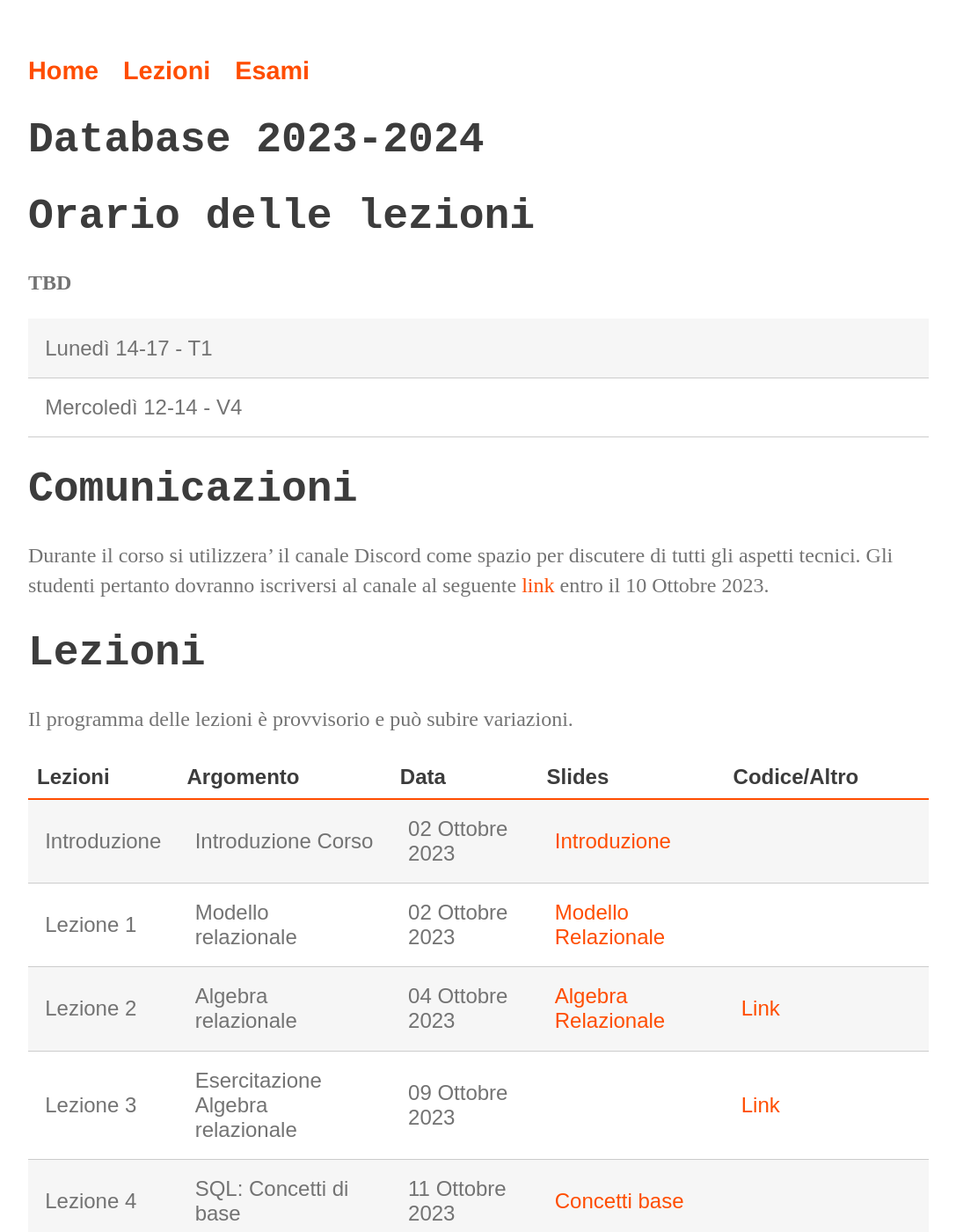
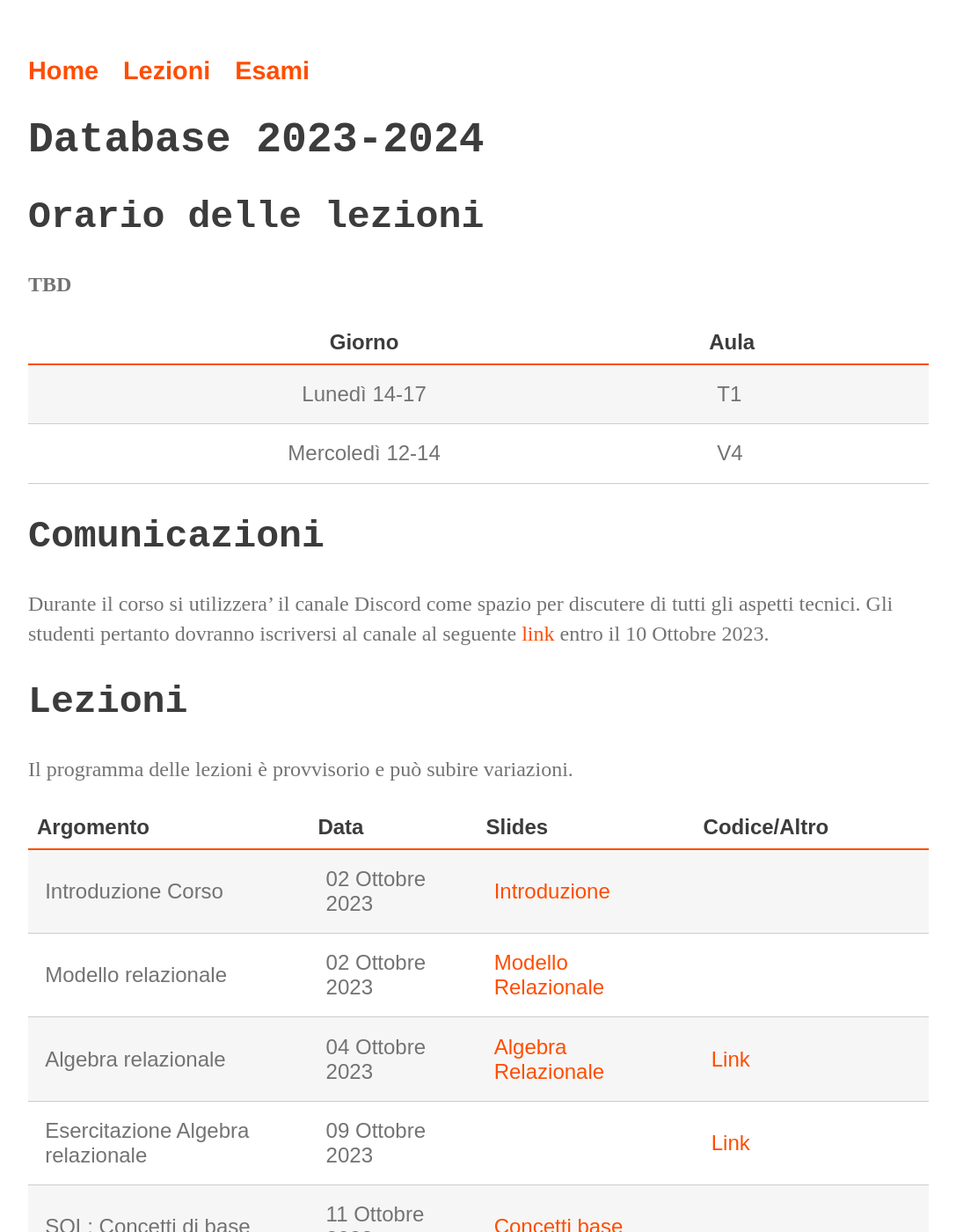
Before and after one commit to perceivelab/db-fo-24, a Jekyll site: the page built from index.md, in a window 1280 px wide and 1400 px high. Shown: the whole window at 88% size, without its empty margins (96-1183 px from the left). Built offline with Jekyll 4.4.1, drawn with Linux system fonts in a browser that asks for light colours; some of the changed text lies outside the part shown.

Commit message:
Piccole modifiche

```diff
--- a/index.md
+++ b/index.md
@@ -3,48 +3,50 @@ layout: default
 ---
 {: .welcome}
 
-# Orario delle lezioni
+## Orario delle lezioni
 
 **TBD**
 
-| :----------:    |
-| Lunedì 14-17  - T1 |
-| Mercoledì 12-14 - V4  |
+| Giorno          | Aula |
+| :-------------: |      |
+| Lunedì 14-17    |  T1  |
+| Mercoledì 12-14 |  V4  |
 
-# Comunicazioni
+## Comunicazioni
 {: #tag}
+
 Durante il corso si utilizzera' il canale Discord come spazio per discutere di tutti gli aspetti tecnici. Gli studenti pertanto dovranno iscriversi al canale al seguente [link](https://discord.gg/fGSCvYHpfv) entro il 10 Ottobre 2023.
 
-# Lezioni
+## Lezioni
 
 Il programma delle lezioni è provvisorio e può subire variazioni.
 
-| Lezioni    | Argomento                                                       | Data            | Slides                          | Codice/Altro      |
-|------------|-----------------------------------------------------------------|-----------------|-------------------------------  |-------------|
-| Introduzione  | Introduzione Corso                    | 02 Ottobre 2023   | [Introduzione](https://drive.google.com/file/d/1KtSaHITI6GnDuYwRCe-DF-SoIapIVNci/view?usp=sharing)              |             |
-| Lezione 1  | Modello relazionale                      | 02 Ottobre 2023  | [Modello Relazionale](https://drive.google.com/file/d/15EaCh1d7VxnKTfylcErryjHwbERGk1Qo/view?usp=sharing)        |             |
-| Lezione 2  | Algebra relazionale                      | 04 Ottobre 2023   | [Algebra Relazionale](https://drive.google.com/file/d/1A-qmts9eQMoQPqdN6f6_j1QWPLIntvNc/view?usp=sharing)       |      [Link](https://drive.google.com/file/d/1xhLANQBfE-IPZenv5l__r-LpDB_vGVbi/view?usp=sharing)  |
-| Lezione 3  | Esercitazione Algebra relazionale                      | 09 Ottobre 2023   |    |      [Link](https://drive.google.com/file/d/1jGRLpZON_ydNYmKO80tpAFVwFnf0xMPU/view?usp=drive_link)  |
-| Lezione 4  | SQL: Concetti di base                    | 11 Ottobre 2023   | [Concetti base](https://drive.google.com/file/d/1fG6gzViO1lCwVUnOTlMy4aAFP1ebPNXA/view?usp=sharing)                        |             |
-| Lezione 5  | Esercitazione MySQL                    | 16 Ottobre 2023   | [MySQL](https://drive.google.com/file/d/1Pqm2TqSfBQXboEPyh3y2eGgEH5mt-PA7/view?usp=share_link)                        |   [Testo e Dati](https://drive.google.com/file/d/1i7J1amDr4M01sJzI3dO-i5pdI1dERq1H/view?usp=share_link)          |
-| Lezione 6  | SQL: Operatori aggregati                   | 18 Ottobre 2023   | [Operatori aggregati](https://drive.google.com/file/d/1A4mCEehIwVzy1upPbaMFVsH7opPb6-3o/view?usp=sharing)                        |             |
-| Lezione 7  | Esercitazione operatori aggregati                    | 23 Ottobre 2023   | | [Testo e dati](https://drive.google.com/file/d/1G4ahE5VfEiN24muC71vMFQ-5_-l-DOiC/view?usp=sharing), [Soluzione1](https://drive.google.com/file/d/1spNlz6uf3L99u0WcApaVwyBlIPntX-hm/view?usp=sharing)                        |          |
-| Lezione 8  | SQL Avanzato: Viste, Trigger e Procedure                    | 25 Ottobre 2023   | [Viste, Trigger, Procedure](https://drive.google.com/file/d/1ozn-jZ9T1RyDab2dNy-xAMl50L3Jh-_p/view?usp=sharing)
-| Lezione 9  | Esercitazione  Trigger e Procedure                    | 30 Ottobre 2023   | | [Testo e dati](https://drive.google.com/file/d/1ObvX1ge8y0DprSpLNIfv-BbeP2Fhrj-v/view?usp=sharing), [Soluzioni](https://drive.google.com/file/d/196iZq1glejybu-TEcTCswHY-MSgDI8o-/view?usp=sharing)                       |          |
-| Lezione 10  | Esercitazione  Complessiva SQL - 1| 06 Novembre 2023   | | [Testo](https://drive.google.com/file/d/1Vojmmpwx2-9t_jbwWkKjqjVJo5rr1Fnf/view?usp=sharing), [Dati](https://drive.google.com/file/d/1h2KtBlItR-cOHQgV1PC1R31B9pLWum_K/view?usp=sharing), [Soluzione](https://drive.google.com/file/d/1ItkEegrrIM5Gz49Ez-mcWSxHH8kfjS9I/view?usp=sharing)                       |          |
-| Lezione 11  | Esercitazione  Complessiva SQL - 2| 08 Novembre 2023   | | [Testo](https://drive.google.com/file/d/1WPOVOcOZfmL2bCSfOmE3OY0plZihMW4a/view?usp=sharing), [Dati](https://drive.google.com/file/d/1kL5wH4UwKUIlBE-qP2eeDdKiYSfla0zg/view?usp=sharing), [Soluzione](https://drive.google.com/file/d/1mWzBK8Ze0ExTDEkNfzd3d7Q6j5zTwVI9/view?usp=sharing)                       |          |
-| Lezione 12  | Simulazione Prova SQL             | 13 Novembre 2023   | | [Testo](https://drive.google.com/file/d/1WwoIEp-ZXCdvkpyH_bOdL_NcqbSlScj3/view?usp=sharing), [Soluzione](https://drive.google.com/file/d/1RQFwUKqQqOzh9r09nkANdop1etKegJSS/view?usp=sharing) |
-| Lezione 13  | Progettazione Concettuale         | 15 Novembre 2023   | [Progettazione Concettuale](https://drive.google.com/file/d/1T2qWYqu8RRHym9q3uZ5yKG5jCa4KesMx/view?usp=sharing) |  |
-| Lezione 14  | Esercizi progettazione concettuale| 20 Novembre 2023   | [Testi esercizi](https://drive.google.com/file/d/1bumTEK2c8FPxLR13vt1b4YN0CYs2eGqG/view?usp=sharing) |  [Testo HMW](https://drive.google.com/file/d/1Zqa9cG7AU2IWQW-qrpkerJSD9imdf0Y9/view?usp=sharing)|
-| Lezione 15 | Progettazione logica | 22 Novembre 2023 | [Progettazione logica](https://drive.google.com/file/d/1EpZHqbGwYR_F4ZkJp-eD7WveW_3aOoeU/view?usp=sharing) | |
-| Lezione 16 | Esercitazione progettazione logica | 27 Novembre 2023 | | [Testo1](https://drive.google.com/file/d/1QK_tr2etbt9YKdcQF2X5bS9tYZeZ_Siu/view?usp=sharing), [Soluzione1](https://drive.google.com/file/d/1xj8WvXiotBFhdqg26Pvjh9_fVahr4kpQ/view?usp=sharing) |
-|            |                                    | 27 Novembre 2023 | | [Testo2](https://drive.google.com/file/d/1rDVTvbkonUkjhh9WkvoY89yV-5_7dY9e/view?usp=sharing), [Soluzione2](https://drive.google.com/file/d/1gc-QkVkam_TYhIPCcYJZRGNXi7AO9X64/view?usp=sharing) |
-| Lezione 17 | Esercitazione progettazione logica | 29 Novembre 2023 | | [Testo](https://drive.google.com/file/d/1J9mexl4fCIVR93trQCa3qXvpTJ8wZqru/view?usp=sharing), [Soluzione](https://drive.google.com/file/d/1Hzn0eQrJ4ur7ijeI7c1QDZ8xG0SrZ7yq/view?usp=sharing) |
-| Lezione 18 | Simulazione prova di progettazione | 04 Dicembre 2023 | | [Testo](https://drive.google.com/file/d/1iI1n25r_GHPQzqKUQZtNYZrnV0JdoB15/view?usp=sharing), [Soluzione](https://drive.google.com/file/d/1K2atC5VFIMhi1tcf00qUGrVIDGg01ota/view?usp=sharing) |
-| Lezione 19 | Esecitazione progettazione logica  | 06 Dicembre 2023 | | [Testo](https://drive.google.com/file/d/1FxgOPBFh3eEDcDCXQEH9osvpgX-Ur4yd/view?usp=sharing), [Soluzione](https://drive.google.com/file/d/1ZusA9Ez7uIxkHEeSF-W_6OApwEnNth1c/view?usp=sharing) |
-| Lezione 20 | Esecitazione finale SQL            | 13 Dicembre 2023 | | [Testo](https://drive.google.com/file/d/1lpLrrkaoQsGvxYY3WqWPZBjMwrovMOhX/view?usp=sharing), [Dati](https://drive.google.com/file/d/1dC_TwLnKpnBetiTC6StZD031chHjwUH1/view?usp=sharing), [Soluzione](https://drive.google.com/file/d/1mXuyo69WavNkJN2LiIrwZ3RuzKrXX-zY/view?usp=sharing) |
+| Argomento                                 | Data             | Slides                          | Codice/Altro      |
+|-------------------------------------------|------------------|-------------------------------  |-------------|
+| Introduzione Corso                        | 02 Ottobre 2023  | [Introduzione](https://drive.google.com/file/d/1KtSaHITI6GnDuYwRCe-DF-SoIapIVNci/view?usp=sharing)              |             |
+| Modello relazionale                       | 02 Ottobre 2023  | [Modello Relazionale](https://drive.google.com/file/d/15EaCh1d7VxnKTfylcErryjHwbERGk1Qo/view?usp=sharing)        |             |
+| Algebra relazionale                       | 04 Ottobre 2023  | [Algebra Relazionale](https://drive.google.com/file/d/1A-qmts9eQMoQPqdN6f6_j1QWPLIntvNc/view?usp=sharing)       |      [Link](https://drive.google.com/file/d/1xhLANQBfE-IPZenv5l__r-LpDB_vGVbi/view?usp=sharing)  |
+| Esercitazione Algebra relazionale         | 09 Ottobre 2023  |    |      [Link](https://drive.google.com/file/d/1jGRLpZON_ydNYmKO80tpAFVwFnf0xMPU/view?usp=drive_link)  |
+| SQL: Concetti di base                     | 11 Ottobre 2023  | [Concetti base](https://drive.google.com/file/d/1fG6gzViO1lCwVUnOTlMy4aAFP1ebPNXA/view?usp=sharing)                        |             |
+| Esercitazione MySQL                       | 16 Ottobre 2023  | [MySQL](https://drive.google.com/file/d/1Pqm2TqSfBQXboEPyh3y2eGgEH5mt-PA7/view?usp=share_link)                        |   [Testo e Dati](https://drive.google.com/file/d/1i7J1amDr4M01sJzI3dO-i5pdI1dERq1H/view?usp=share_link)          |
+| SQL: Operatori aggregati                  | 18 Ottobre 2023  | [Operatori aggregati](https://drive.google.com/file/d/1A4mCEehIwVzy1upPbaMFVsH7opPb6-3o/view?usp=sharing)                        |             |
+| Esercitazione operatori aggregati         | 23 Ottobre 2023  | | [Testo e dati](https://drive.google.com/file/d/1G4ahE5VfEiN24muC71vMFQ-5_-l-DOiC/view?usp=sharing), [Soluzione1](https://drive.google.com/file/d/1spNlz6uf3L99u0WcApaVwyBlIPntX-hm/view?usp=sharing)                        |          |
+| SQL Avanzato: Viste, Trigger e Procedure  | 25 Ottobre 2023  | [Viste, Trigger, Procedure](https://drive.google.com/file/d/1ozn-jZ9T1RyDab2dNy-xAMl50L3Jh-_p/view?usp=sharing)
+| Esercitazione  Trigger e Procedure        | 30 Ottobre 2023  | | [Testo e dati](https://drive.google.com/file/d/1ObvX1ge8y0DprSpLNIfv-BbeP2Fhrj-v/view?usp=sharing), [Soluzioni](https://drive.google.com/file/d/196iZq1glejybu-TEcTCswHY-MSgDI8o-/view?usp=sharing)                       |          |
+| Esercitazione  Complessiva SQL - 1        | 06 Novembre 2023 | | [Testo](https://drive.google.com/file/d/1Vojmmpwx2-9t_jbwWkKjqjVJo5rr1Fnf/view?usp=sharing), [Dati](https://drive.google.com/file/d/1h2KtBlItR-cOHQgV1PC1R31B9pLWum_K/view?usp=sharing), [Soluzione](https://drive.google.com/file/d/1ItkEegrrIM5Gz49Ez-mcWSxHH8kfjS9I/view?usp=sharing)                       |          |
+| Esercitazione  Complessiva SQL - 2        | 08 Novembre 2023 | | [Testo](https://drive.google.com/file/d/1WPOVOcOZfmL2bCSfOmE3OY0plZihMW4a/view?usp=sharing), [Dati](https://drive.google.com/file/d/1kL5wH4UwKUIlBE-qP2eeDdKiYSfla0zg/view?usp=sharing), [Soluzione](https://drive.google.com/file/d/1mWzBK8Ze0ExTDEkNfzd3d7Q6j5zTwVI9/view?usp=sharing)                       |          |
+| Simulazione Prova SQL                     | 13 Novembre 2023 | | [Testo](https://drive.google.com/file/d/1WwoIEp-ZXCdvkpyH_bOdL_NcqbSlScj3/view?usp=sharing), [Soluzione](https://drive.google.com/file/d/1RQFwUKqQqOzh9r09nkANdop1etKegJSS/view?usp=sharing) |
+| Progettazione Concettuale                 | 15 Novembre 2023 | [Progettazione Concettuale](https://drive.google.com/file/d/1T2qWYqu8RRHym9q3uZ5yKG5jCa4KesMx/view?usp=sharing) |  |
+| Esercizi progettazione concettuale        | 20 Novembre 2023 | [Testi esercizi](https://drive.google.com/file/d/1bumTEK2c8FPxLR13vt1b4YN0CYs2eGqG/view?usp=sharing) |  [Testo HMW](https://drive.google.com/file/d/1Zqa9cG7AU2IWQW-qrpkerJSD9imdf0Y9/view?usp=sharing)|
+| Progettazione logica                      | 22 Novembre 2023 | [Progettazione logica](https://drive.google.com/file/d/1EpZHqbGwYR_F4ZkJp-eD7WveW_3aOoeU/view?usp=sharing) | |
+| Esercitazione progettazione logica        | 27 Novembre 2023 | | [Testo1](https://drive.google.com/file/d/1QK_tr2etbt9YKdcQF2X5bS9tYZeZ_Siu/view?usp=sharing), [Soluzione1](https://drive.google.com/file/d/1xj8WvXiotBFhdqg26Pvjh9_fVahr4kpQ/view?usp=sharing) |
+|                                           | 27 Novembre 2023 | | [Testo2](https://drive.google.com/file/d/1rDVTvbkonUkjhh9WkvoY89yV-5_7dY9e/view?usp=sharing), [Soluzione2](https://drive.google.com/file/d/1gc-QkVkam_TYhIPCcYJZRGNXi7AO9X64/view?usp=sharing) |
+| Esercitazione progettazione logica        | 29 Novembre 2023 | | [Testo](https://drive.google.com/file/d/1J9mexl4fCIVR93trQCa3qXvpTJ8wZqru/view?usp=sharing), [Soluzione](https://drive.google.com/file/d/1Hzn0eQrJ4ur7ijeI7c1QDZ8xG0SrZ7yq/view?usp=sharing) |
+| Simulazione prova di progettazione        | 04 Dicembre 2023 | | [Testo](https://drive.google.com/file/d/1iI1n25r_GHPQzqKUQZtNYZrnV0JdoB15/view?usp=sharing), [Soluzione](https://drive.google.com/file/d/1K2atC5VFIMhi1tcf00qUGrVIDGg01ota/view?usp=sharing) |
+| Esecitazione progettazione logica         | 06 Dicembre 2023 | | [Testo](https://drive.google.com/file/d/1FxgOPBFh3eEDcDCXQEH9osvpgX-Ur4yd/view?usp=sharing), [Soluzione](https://drive.google.com/file/d/1ZusA9Ez7uIxkHEeSF-W_6OApwEnNth1c/view?usp=sharing) |
+| Esecitazione finale SQL                   | 13 Dicembre 2023 | | [Testo](https://drive.google.com/file/d/1lpLrrkaoQsGvxYY3WqWPZBjMwrovMOhX/view?usp=sharing), [Dati](https://drive.google.com/file/d/1dC_TwLnKpnBetiTC6StZD031chHjwUH1/view?usp=sharing), [Soluzione](https://drive.google.com/file/d/1mXuyo69WavNkJN2LiIrwZ3RuzKrXX-zY/view?usp=sharing) |
 
-# Esami
+## Esami
 
 Gli studenti che **frequentano** il corso possono partecipare alle due prove in itinere, che saranno svolte durante il periodo delle lezioni: 1) prova pratica di SQL; 2) prova di progettazione.
 
@@ -53,7 +55,7 @@ La prova integrata consiste nella progettazione di una base di dati, a partire d
 
 In tutti i casi, è **obbligatoria** la prenotazione tramite il Portale studenti o Studium (secondo indicazioni dei docenti).
 
-# Contatti e ricevimento
+## Contatti e ricevimento
 
 - [Simone Palazzo](mailto:simone.palazzo@unict.it)
 - [Isaak Kavasidis](mailto:kavasidis@dieei.unict.it)
```
